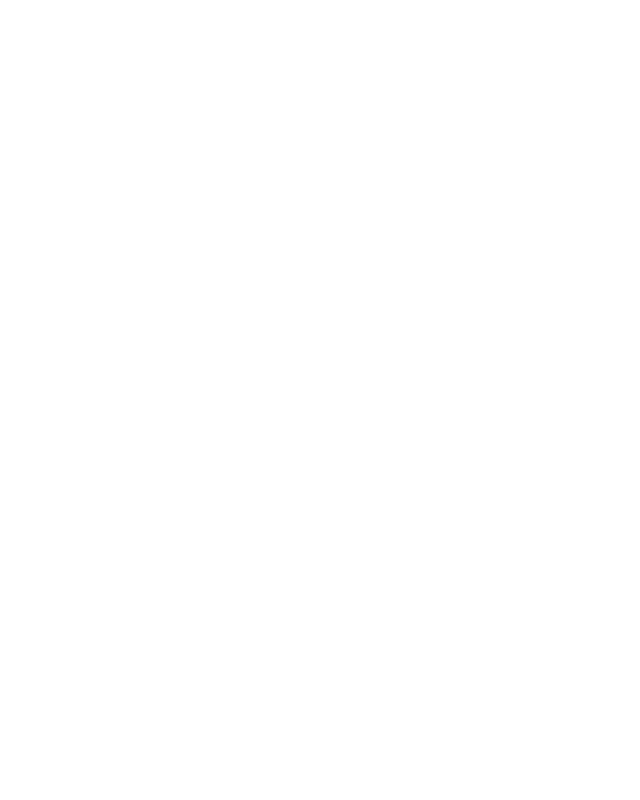
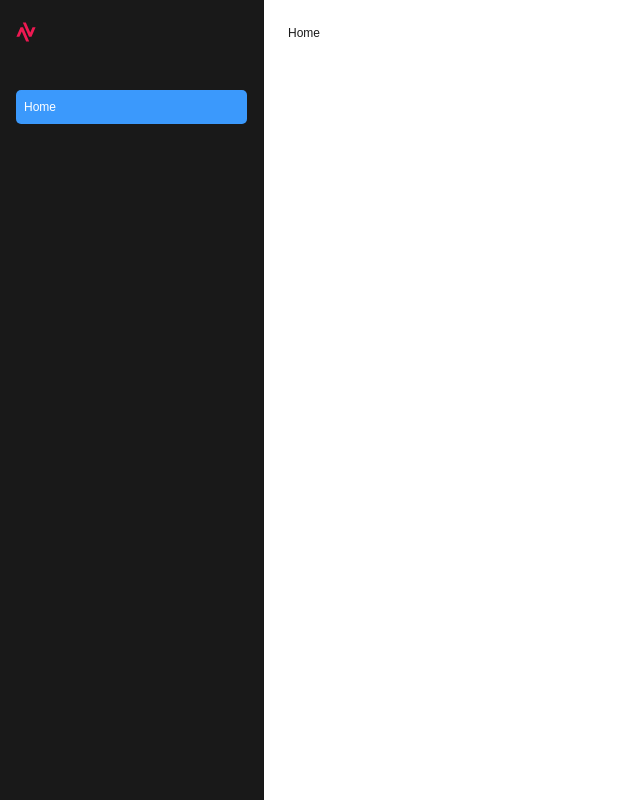
Before and after one commit to Naveo-Commerce/sidebar, a React (Create React App) app: page / in a window 1280 px wide. Shown: the whole page, without its empty margins (0-640 px from the left). Built offline with nearby package versions, Linux system fonts and the light colour scheme.

Commit message:
add sidebar

```diff
--- a/src/components/Layout/Layout.tsx
+++ b/src/components/Layout/Layout.tsx
@@ -1,8 +1,10 @@
 import Box from '@mui/material/Box'
+import SideBar from '../../components/Sidebar/Sidebar'
 import { Outlet } from 'react-router-dom'
 
 const Layout = () => (
   <Box sx={{ display: 'flex' }}>
+    <SideBar />
     <Box
       component="main"
       sx={{
--- /dev/null
+++ b/src/components/Sidebar/Sidebar.tsx
@@ -0,0 +1,59 @@
+import { Box } from '@mui/material'
+import React, { useState } from 'react'
+import List from '@mui/material/List'
+import { ROUTES } from 'routes/routes'
+import { useLocation } from 'react-router-dom'
+import { DrawerHeader, ListItemText, SidebarListItem, Drawer } from './elements'
+
+const SideBar: React.FunctionComponent = () => {
+  const [isSidebarOpen, setIsSidebarOpen] = useState(true)
+  const toggleSidebar = () => setIsSidebarOpen(!isSidebarOpen)
+  const { pathname } = useLocation()
+
+  return (
+    <Drawer
+      variant="permanent"
+      open={isSidebarOpen}
+      anchor="left"
+      onClick={toggleSidebar}
+    >
+      <DrawerHeader>
+        <img src={`${process.env.PUBLIC_URL}/logo.svg`} />
+      </DrawerHeader>
+      {isSidebarOpen && (
+        <Box sx={{ width: '100%' }} role="presentation">
+          <nav>
+            <List sx={{ paddingTop: '10px' }}>
+              <SidebarListItem>
+                <ListItemText
+                  as="div"
+                  isSelected={pathname === ROUTES.HOME}
+                  to={ROUTES.HOME}
+                >
+                  Home
+                </ListItemText>
+              </SidebarListItem>
+              {/*  {isSidebarOpen &&
+                linksArray.map((item) => {
+                  const isSelected = pathname === SIDEBARROUTES[item]
+
+                  return (
+                    <SidebarListItem key={SIDEBARROUTES[item]}>
+                      <ListItemText
+                        isSelected={isSelected}
+                        to={SIDEBARROUTES[item]}
+                      >
+                        {t(item.toLowerCase())}
+                      </ListItemText>
+                    </SidebarListItem>
+                  )
+                })} */}
+            </List>
+          </nav>
+        </Box>
+      )}
+    </Drawer>
+  )
+}
+
+export default SideBar
--- /dev/null
+++ b/src/components/Sidebar/elements.ts
@@ -0,0 +1,98 @@
+import { styled } from '@mui/material/styles'
+import { Theme } from '@mui/material/styles'
+import { Link } from 'react-router-dom'
+import MuiDrawer from '@mui/material/Drawer'
+import { CSSObject } from '@emotion/react'
+
+const drawerWidth = '264px'
+
+const openedMixin = (theme: Theme): CSSObject => ({
+  width: drawerWidth,
+  transition: theme.transitions.create('width', {
+    easing: theme.transitions.easing.sharp,
+    duration: theme.transitions.duration.enteringScreen,
+  }),
+  overflowX: 'hidden',
+})
+
+const closedMixin = (theme: Theme): CSSObject => ({
+  transition: theme.transitions.create('width', {
+    easing: theme.transitions.easing.sharp,
+    duration: theme.transitions.duration.leavingScreen,
+  }),
+  overflowX: 'hidden',
+  width: `calc(${theme.spacing(2)} + 1px)`,
+  [theme.breakpoints.up('sm')]: {
+    width: `calc(${theme.spacing(2)} + 1px)`,
+  },
+})
+
+export const DrawerHeader = styled('div', {
+  shouldForwardProp: (prop) => prop !== 'isSidebarOpen',
+})<{ isSidebarOpen?: boolean }>(({ isSidebarOpen, theme }) => ({
+  display: 'flex',
+  justifyContent: 'space-between',
+  width: isSidebarOpen ? '100%' : '10px',
+  paddingBottom: theme.spacing(4),
+  flexShrink: 0,
+  img: { width: isSidebarOpen ? '30px' : '20px' },
+  // necessary for content to be below app bar
+  ...theme.mixins.toolbar,
+}))
+
+export const SidebarListItem = styled('li')`
+  text-decoration: none;
+`
+
+export const ListItemText = styled(Link, {
+  shouldForwardProp: (prop) => prop !== 'isSelected',
+})<{ isSelected: boolean }>(({ isSelected, theme }) => ({
+  borderRadius: '5px',
+  margin: '0',
+  outline: 'none',
+  padding: theme.spacing(1),
+  textDecoration: 'none',
+  width: '100%',
+  display: 'block',
+  color: theme.colors.white,
+  backgroundColor: isSelected ? theme.colors.blue : 'transparent',
+}))
+
+export const Drawer = styled(MuiDrawer, {
+  shouldForwardProp: (prop) => prop !== 'open',
+})(({ theme, open }) => ({
+  width: drawerWidth,
+  flexShrink: 0,
+  whiteSpace: 'nowrap',
+  boxSizing: 'border-box',
+  backgroundColor: theme.colors.black,
+  padding: theme.spacing(2),
+  [theme.breakpoints.between('xs', 'sm')]: {
+    width: open ? '100%' : theme.spacing(4),
+  },
+  ...(open && {
+    ...openedMixin(theme),
+    '& .MuiDrawer-paper': { ...openedMixin(theme) },
+  }),
+  ...(!open && {
+    ...closedMixin(theme),
+    '& .MuiDrawer-paper': { ...closedMixin(theme) },
+  }),
+  '.MuiDrawer-paper': {
+    backgroundColor: theme.colors.black,
+    padding: theme.spacing(2),
+    width: open ? theme.spacing(33) : theme.spacing(5),
+    alignItems: open ? 'flex-start' : 'center',
+    overflowX: 'hidden',
+    '&::-webkit-scrollbar': { width: '5px' },
+    '&::-webkit-scrollbar-thumb': {
+      width: '5px',
+      backgroundColor: theme.colors.lightGray,
+      borderRadius: '5px',
+      flex: ' 0 0 auto',
+    },
+    [theme.breakpoints.between('xs', 'sm')]: {
+      width: open ? '100%' : theme.spacing(4),
+    },
+  },
+}))
--- a/src/index.tsx
+++ b/src/index.tsx
@@ -5,15 +5,15 @@ import { ThemeProvider } from '@mui/material'
 import theme from 'utils/theme'
 import { BrowserRouter } from 'react-router-dom'
 
-import Layout from 'components/Layout/Layout'
 import reportWebVitals from './reportWebVitals'
+import RouteLinks from 'routes/RouteLinks'
 
 ReactDOM.render(
   <React.StrictMode>
     <ThemeProvider theme={theme}>
       <CssBaseline />
       <BrowserRouter>
-        <Layout />
+        <RouteLinks />
       </BrowserRouter>
     </ThemeProvider>
   </React.StrictMode>,
--- a/src/routes/RouteLinks.tsx
+++ b/src/routes/RouteLinks.tsx
@@ -1,9 +1,14 @@
+import Layout from 'components/Layout/Layout'
+import Home from 'pages/Home/Home'
 import { Route, Routes, Navigate } from 'react-router-dom'
 import { ROUTES } from './routes'
 
 const RouteLinks = () => (
   <Routes>
-    <Route path="*" element={<Navigate to={ROUTES.HOME} replace />} />
+    <Route element={<Layout />}>
+      <Route path={ROUTES.HOME} element={<Home />} />
+      <Route path="*" element={<Navigate to={ROUTES.HOME} replace />} />
+    </Route>
   </Routes>
 )
 
```
Also changed, not shown: public/logo.svg (added).
